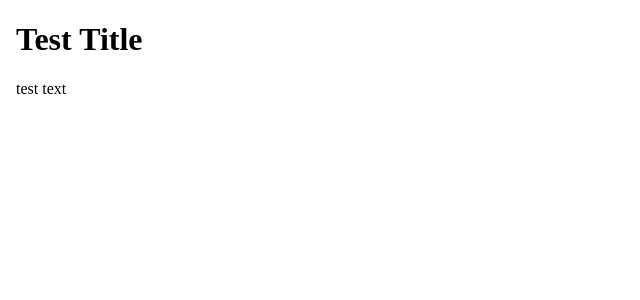
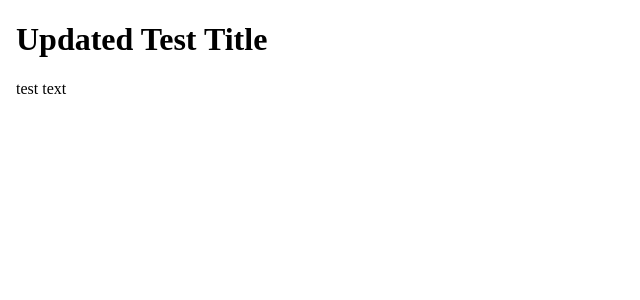
Before and after one commit to AndrewJBateman/angular-pwa-ssr, an Angular app: page / in a window 1280 px wide. Shown: the top 300 px of the page, without its empty margins (0-640 px from the left). Built offline with nearby package versions, Linux system fonts and the light colour scheme.

Commit message:
docs: user info. updated

```diff
--- a/src/app/app.component.html
+++ b/src/app/app.component.html
@@ -5,7 +5,7 @@
   />
 </head>
 <body>
-  <h1>Test Title</h1>
+  <h1>Updated Test Title</h1>
   <p>test text</p>
 </body>
 
```
Also changed, not shown: 1 other file (tests, documents, lock files or other folders).
